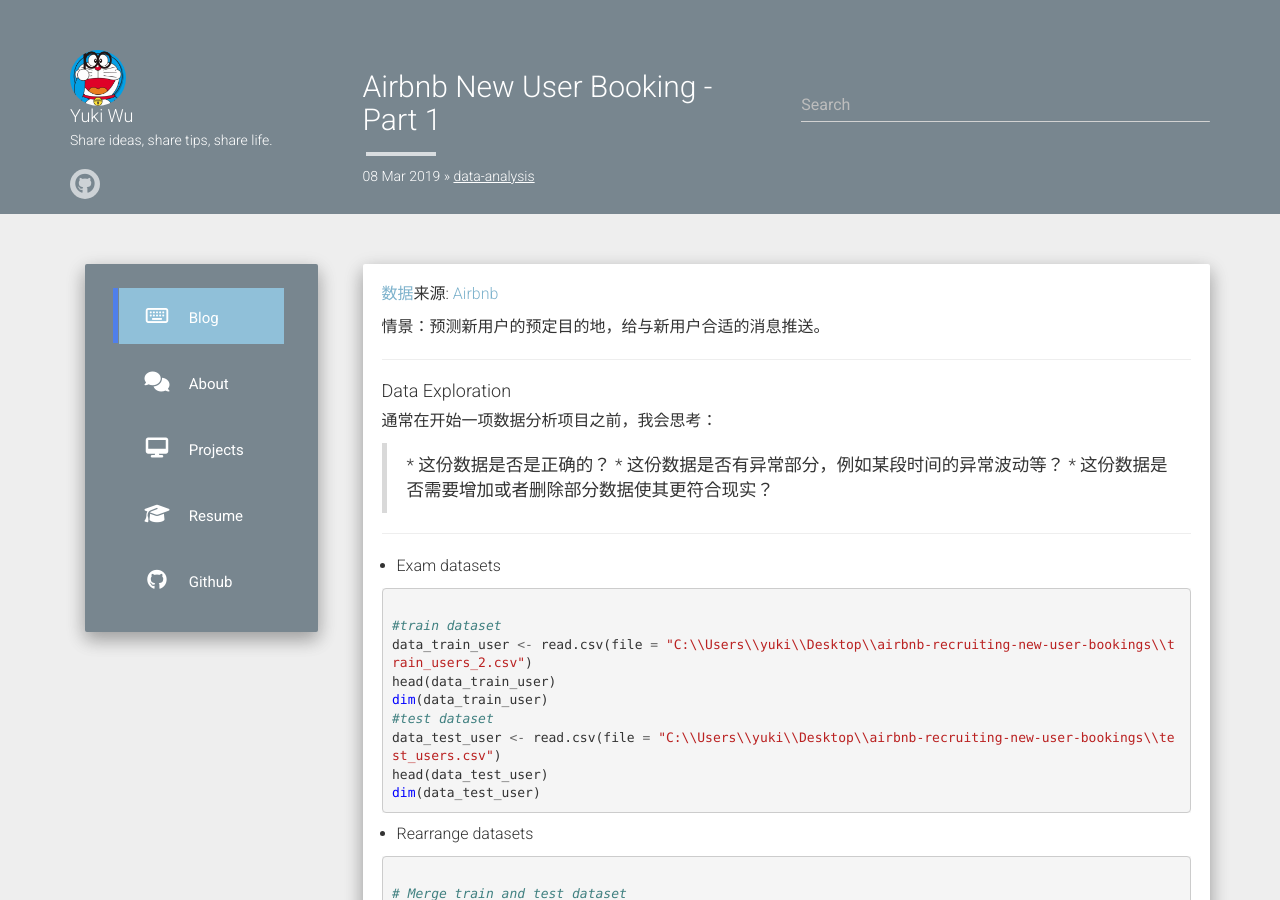
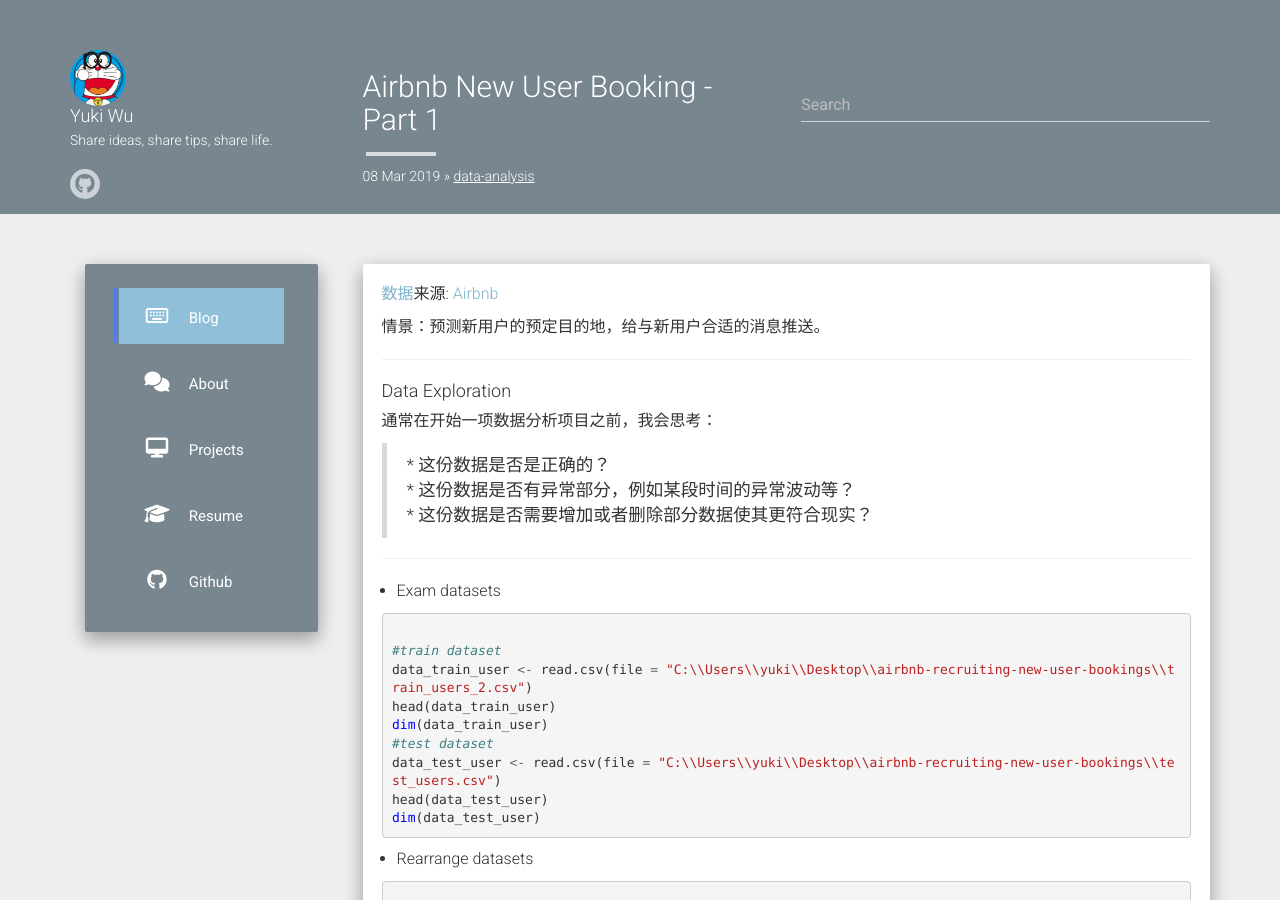
Before and after one commit to wuyuki/wuyuki.github.io, a Jekyll site: the page built from _posts/2019-03-08-kaggle-airbnb.md, in a window 1280 px wide and 900 px high. Built offline with Jekyll 4.4.1, drawn with Linux system fonts in a browser that asks for light colours; nearby versions of some CDN libraries; comment, search, counter and statistics services are not loaded; part of the change alters nothing that is shown.

Commit message:
// edit 2019-03-08-kaggle-airbnb

```diff
--- a/_posts/2019-03-08-kaggle-airbnb.md
+++ b/_posts/2019-03-08-kaggle-airbnb.md
@@ -18,7 +18,9 @@ relatedwords: kaggle
 通常在开始一项数据分析项目之前，我会思考：
 <blockquote>
 * 这份数据是否是正确的？
+<br/>
 * 这份数据是否有异常部分，例如某段时间的异常波动等？
+<br/>
 * 这份数据是否需要增加或者删除部分数据使其更符合现实？
 </blockquote>
 
@@ -52,14 +54,14 @@ head(data_all_user)
 
 * Missing Data
 
-  1. 在 R 中缺失值以 NA 表示，但是可以看见 column(gender) 中有 “-unknown-” 的表示，所以要将其重编码为缺失值
+  * 在 R 中缺失值以 NA 表示，但是可以看见 column(gender) 中有 “-unknown-” 的表示，所以要将其重编码为缺失值
 
 {% highlight r %}
 #Replace missing value
 data_all_user$gender[data_all_user$gender == "-unknown-"] <- NA
 {% endhighlight %}
 
-  2. 通过缺失值检查，可以发现年龄与性别的缺失值比例很高
+  * 通过缺失值检查，可以发现年龄与性别的缺失值比例很高
 
 {% highlight r %}
 #Calculate the number of missing data
@@ -67,7 +69,7 @@ data_NA_proportion <- colSums(is.na(data_all_user)) / dim(data_all_user)[1]
 print(data_NA_proportion)
 {% endhighlight %}
 
-  3. 检查年龄变量，我们可以发现某一部分用户的年龄是不真实的.当用户年龄大于100时，50%以上的用户年龄大于2014，基本不可靠；当用户年龄小于18时，50%以上的用户年龄大于16，勉强符合实际。因此需要对不可靠的年龄数据进行删除。
+  * 检查年龄变量，我们可以发现某一部分用户的年龄是不真实的.当用户年龄大于100时，50%以上的用户年龄大于2014，基本不可靠；当用户年龄小于18时，50%以上的用户年龄大于16，勉强符合实际。因此需要对不可靠的年龄数据进行删除。
 
 {% highlight r %}
 #Replace age>95 && age < 12 by missing value
```
